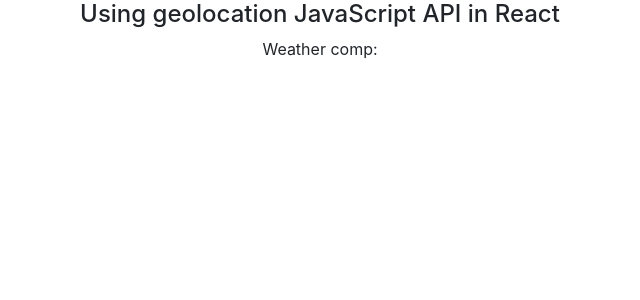
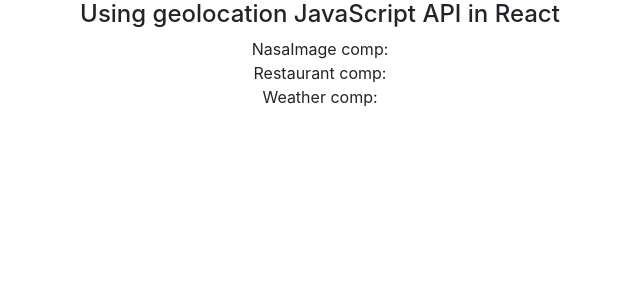
Before and after one commit to teaywilliams/72_hours, a React (Create React App) app: page / in a window 1280 px wide. Shown: the top 300 px of the page, without its empty margins (320-960 px from the left). Built offline with nearby package versions, Linux system fonts and the light colour scheme; no server answers.

Commit message:
the folders for the other apis

```diff
--- a/src/App.js
+++ b/src/App.js
@@ -4,6 +4,8 @@ import './App.css';
 
 import Weather from './components/Weather'
 import Location from './components/Location'
+import Restaurant from './components/Restaurant';
+import NasaImage from './components/NasaImage';
 
 
 // Defining our <App /> component the function name matches the file name
@@ -17,6 +19,8 @@ function App() {
       <Location location={location} setLocation={setLocation} />
       {location?.longitude}
       {location?.latitude}
+      <NasaImage location={location}/>
+      <Restaurant location={location}/>
       <Weather location={location}/>
     </div>
   );
--- /dev/null
+++ b/src/components/NasaImage.js
@@ -0,0 +1,11 @@
+import React from 'react'
+const NasaImage = ({location}) => {
+
+    return (
+        <div>
+            NasaImage comp: {location?.longitude}
+        </div>
+    )
+}
+
+export default NasaImage;
--- /dev/null
+++ b/src/components/Restaurant.js
@@ -0,0 +1,11 @@
+import React from 'react'
+const Restaurant = ({location}) => {
+
+    return (
+        <div>
+            Restaurant comp: {location?.longitude}
+        </div>
+    )
+}
+
+export default Restaurant;
```
